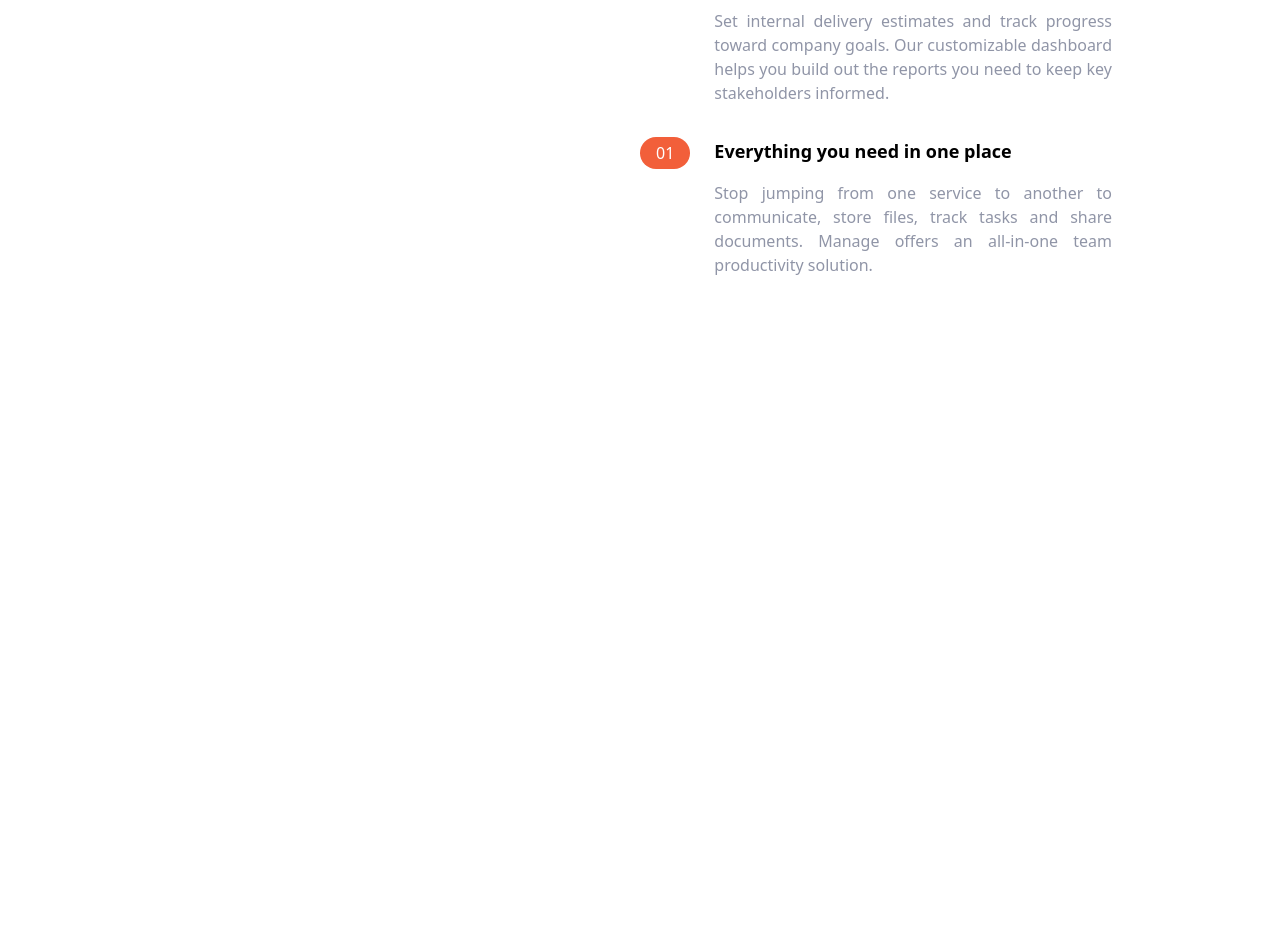
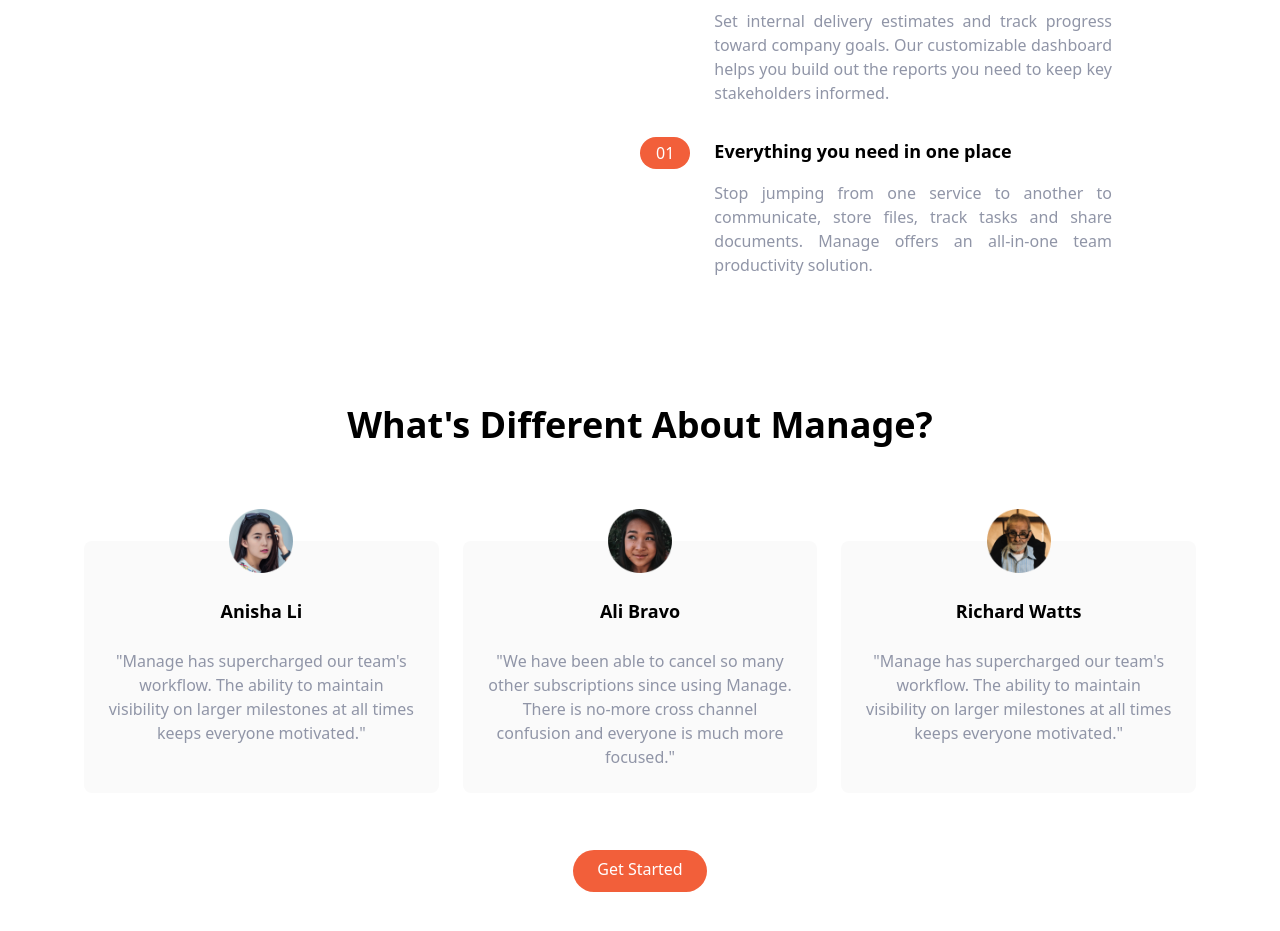
Before and after one commit to vijethx/manage-landingpage-tailwind, a website: page index.html in a window 1280 px wide. Shown: the part 863-1794 px from the top of the page. Before the commit the page ends 1140 px from the top, so only its background shows below. Drawn offline with Linux system fonts and the light colour scheme.

Commit message:
testimonials

```diff
--- a/index.html
+++ b/index.html
@@ -171,5 +171,74 @@
         </div>
       </div>
     </section>
+    <!-- testimonials -->
+    <section id="testimonials">
+      <!-- container to heading and testimonial blocks -->
+      <div class="max-w-6xl px-5 mx-auto mt-32 text-center">
+        <!-- heading -->
+        <h2 class="text-4xl font-bold text-center">
+          What's Different About Manage?
+        </h2>
+        <!-- testimonials container -->
+        <div class="flex flex-col mt-24 md:flex-row md:space-x-6">
+          <!-- testimonial 1 -->
+          <div
+            class="flex flex-col items-center p-6 space-y-6 rounded-lg bg-veryLightGray md:w-1/3"
+          >
+            <img
+              class="w-16 -mt-14"
+              src="img/avatar-anisha.png"
+              alt="testimonial-1"
+            />
+            <h5 class="text-lg font-bold">Anisha Li</h5>
+            <p class="test-sm text-darkGrayishBlue">
+              "Manage has supercharged our team's workflow. The ability to
+              maintain visibility on larger milestones at all times keeps
+              everyone motivated."
+            </p>
+          </div>
+          <!-- testimonial 2 -->
+          <div
+            class="hidden flex-col items-center p-6 space-y-6 rounded-lg bg-veryLightGray md:flex md:w-1/3"
+          >
+            <img
+              class="w-16 -mt-14"
+              src="img/avatar-ali.png"
+              alt="testimonial-1"
+            />
+            <h5 class="text-lg font-bold">Ali Bravo</h5>
+            <p class="test-sm text-darkGrayishBlue">
+              "We have been able to cancel so many other subscriptions since
+              using Manage. There is no-more cross channel confusion and
+              everyone is much more focused."
+            </p>
+          </div>
+          <!-- testimonial 3 -->
+          <div
+            class="hidden flex-col items-center p-6 space-y-6 rounded-lg bg-veryLightGray md:flex md:w-1/3"
+          >
+            <img
+              class="w-16 -mt-14"
+              src="img/avatar-richard.png"
+              alt="testimonial-1"
+            />
+            <h5 class="text-lg font-bold">Richard Watts</h5>
+            <p class="test-sm text-darkGrayishBlue">
+              "Manage has supercharged our team's workflow. The ability to
+              maintain visibility on larger milestones at all times keeps
+              everyone motivated."
+            </p>
+          </div>
+        </div>
+        <!-- button -->
+        <div class="my-16">
+          <a
+            href="#"
+            class="p-3 px-6 pt-2 text-white bg-brightRed rounded-full baseline hover:bg-brightRedLight"
+            >Get Started</a
+          >
+        </div>
+      </div>
+    </section>
   </body>
 </html>
```
Also changed, not shown: css/main.css.
